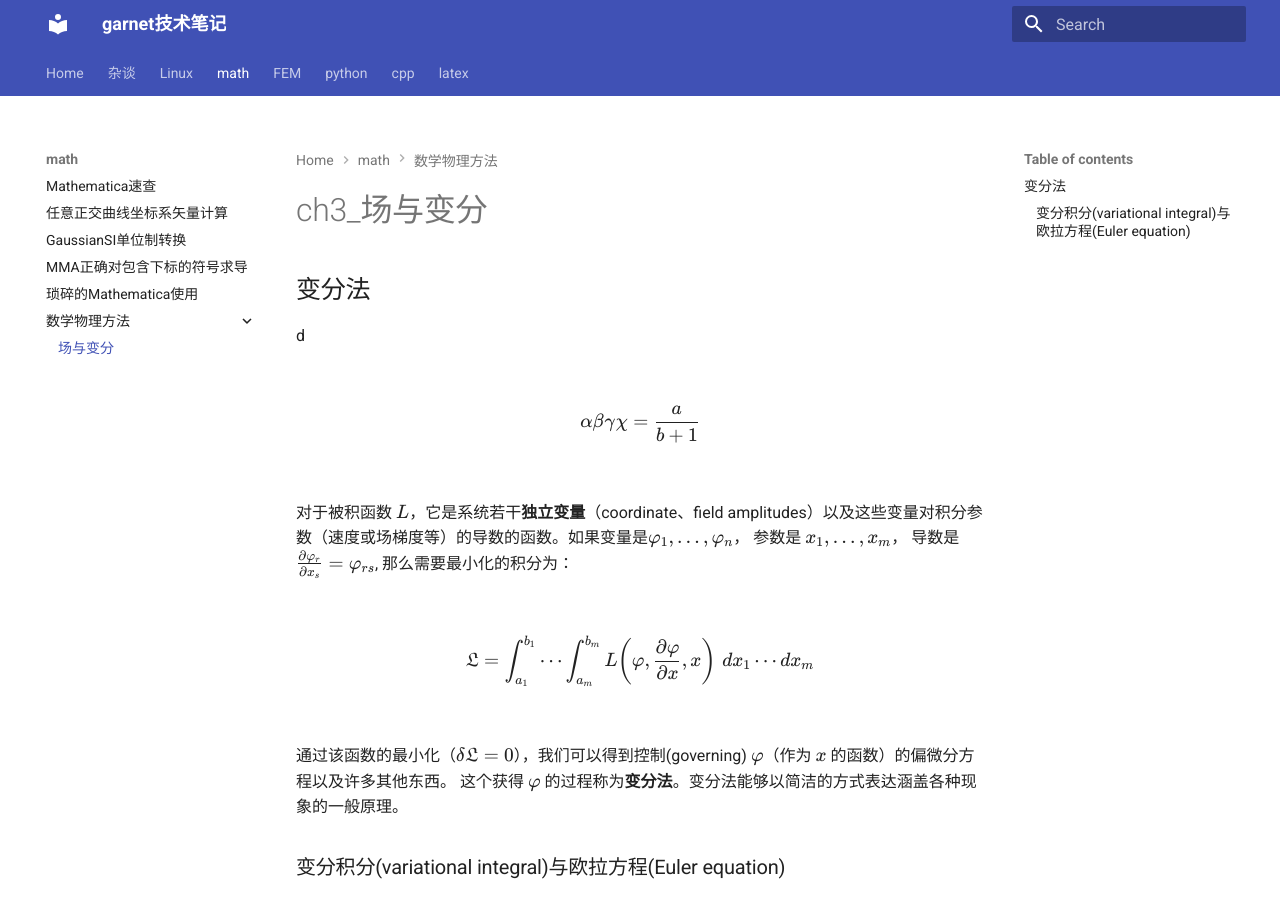
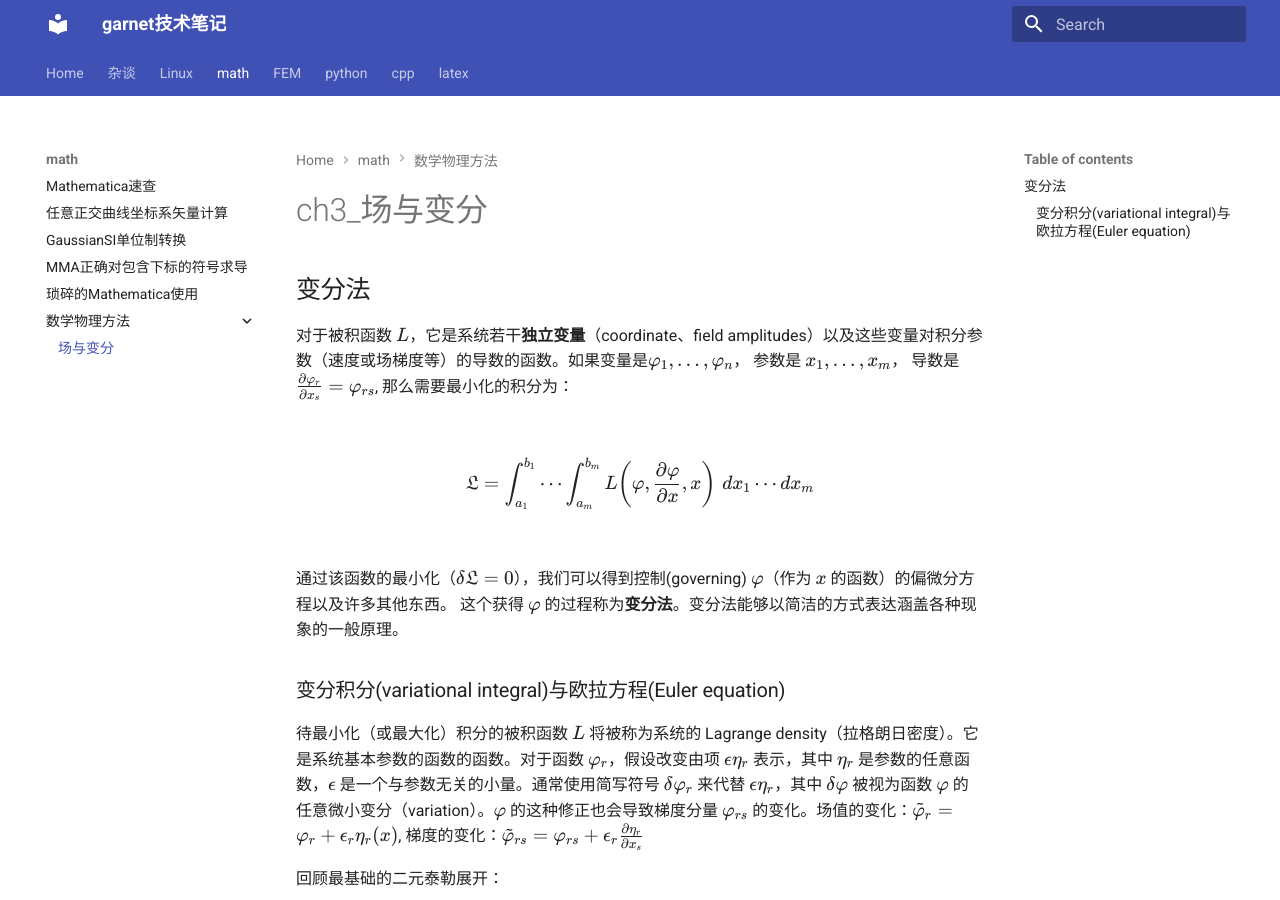
Before and after one commit to ymma98/technotes, an MkDocs documentation site: the page built from docs/math/数学物理方法/ch3_场与变分.md, in a window 1280 px wide and 900 px high. Built offline with MkDocs 1.6.1 and Material for MkDocs 9.7.7, drawn with Linux system fonts in a browser that asks for light colours; part of the change alters nothing that is shown.

Commit message:
docs/math/数学物理方法/ch3_场与变分.md updated from https://stackedit.cn/

```diff
--- a/docs/math/数学物理方法/ch3_场与变分.md
+++ b/docs/math/数学物理方法/ch3_场与变分.md
@@ -2,9 +2,7 @@
 
 ## 变分法
 
-d
 
-$$\alpha\beta\gamma\chi=\frac{a}{b+1}$$
 
 
 对于被积函数 $L$，它是系统若干**独立变量**（coordinate、field amplitudes）以及这些变量对积分参数（速度或场梯度等）的导数的函数。如果变量是$\varphi_1,\ldots,\varphi_n$， 参数是 $x_1,\ldots,x_m$，
@@ -90,6 +88,6 @@ $$\frac{\partial L'}{\partial \varphi_r} = \underbrace{\frac{\partial L}{\partia
 
 
 <!--stackedit_data:
-eyJoaXN0b3J5IjpbLTE2ODI4MTYxNjIsMTI4MzA5NjA3NSwtNT
-g3OTMwMTAzXX0=
+eyJoaXN0b3J5IjpbNzU5MjA4MzU3LDEyODMwOTYwNzUsLTU4Nz
+kzMDEwM119
 -->
```
